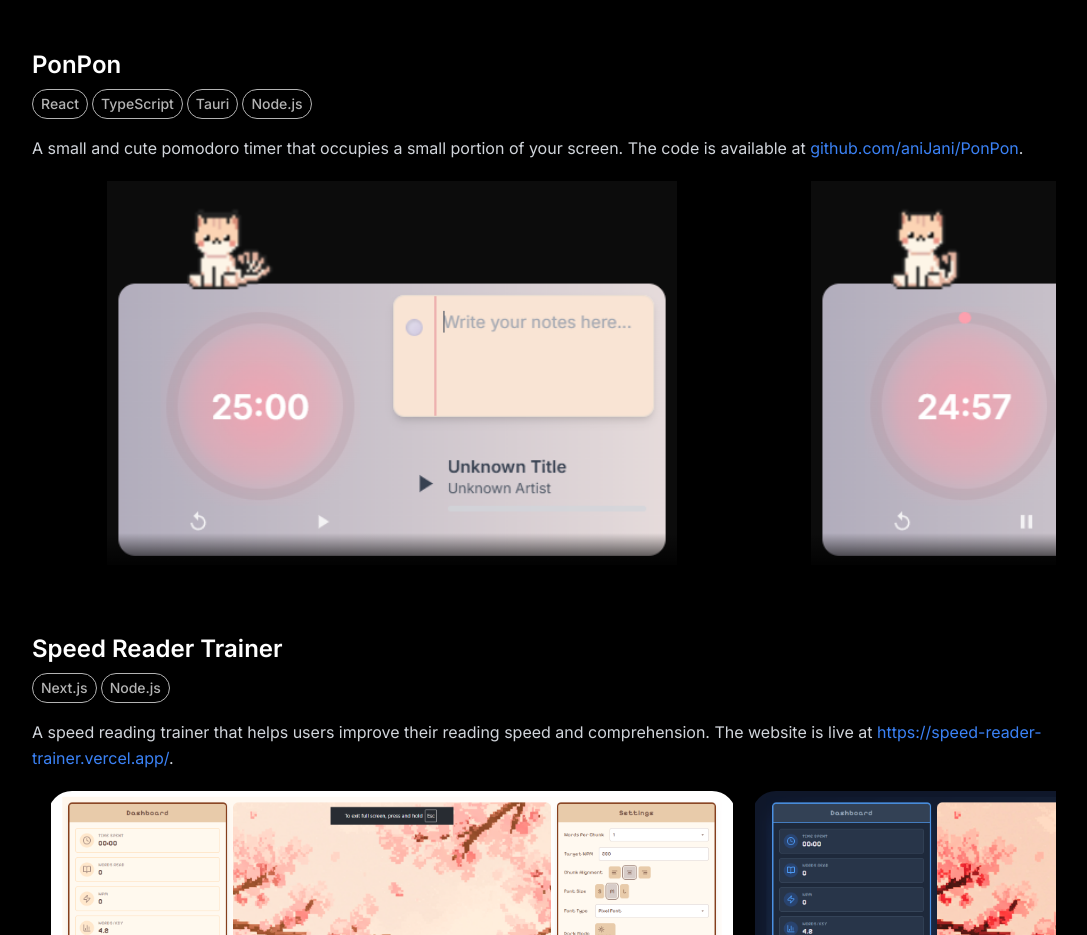
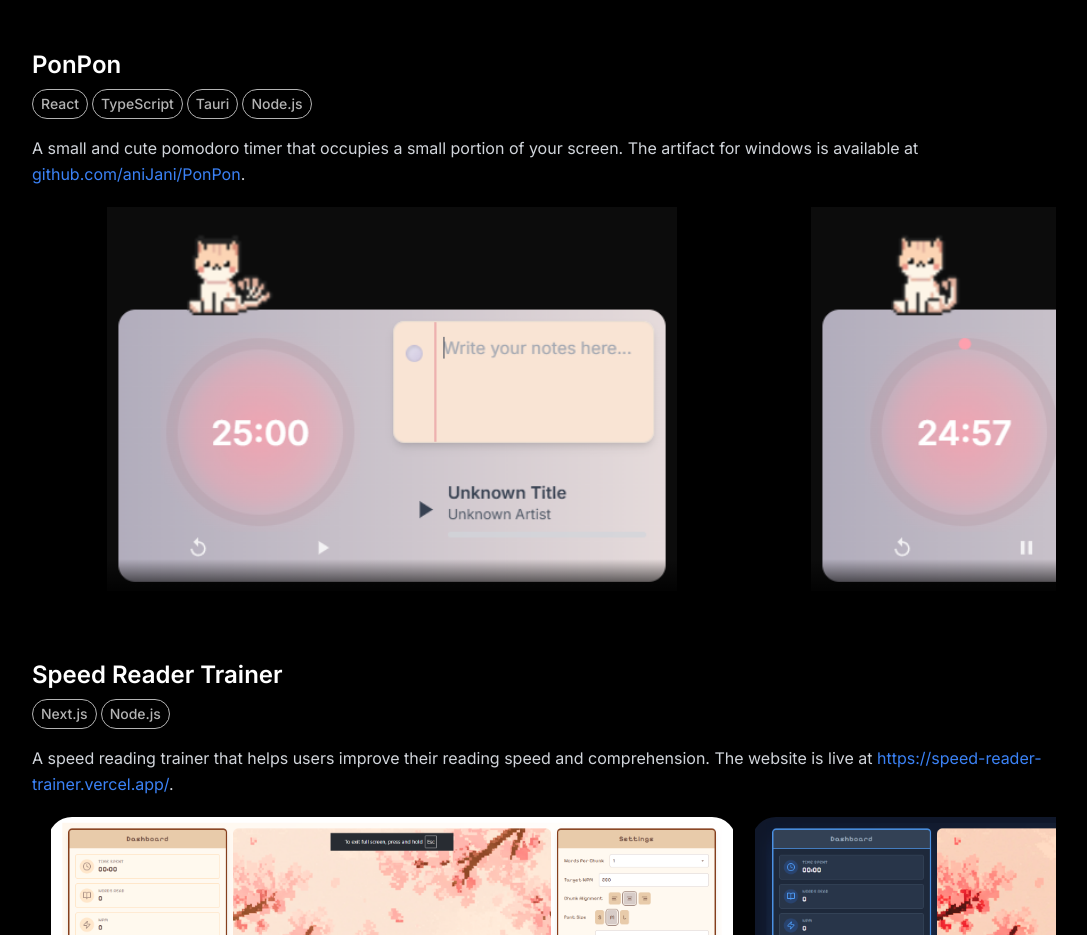
Before and after one commit to aniJani/anijani.github.io, a Next.js app: page / in a window 1280 px wide. Shown: the part 6760-7695 px from the top of the page, without its empty margins (96-1183 px from the left). Built offline with nearby package versions, Linux system fonts and the light colour scheme.

Commit message:
add ponpon build

```diff
--- a/src/app/page.js
+++ b/src/app/page.js
@@ -425,7 +425,7 @@ export default function Home() {
                 </span>
               ))}
             </div>
-            <p className="text-gray-300 mb-4 leading-relaxed">A small and cute pomodoro timer that occupies a small portion of your screen. The code is available at <a href="https://github.com/aniJani/PonPon" className="text-blue-500 hover:text-blue-400 transition-colors">github.com/aniJani/PonPon</a>.</p>
+            <p className="text-gray-300 mb-4 leading-relaxed">A small and cute pomodoro timer that occupies a small portion of your screen. The artifact for windows is available at <a href="https://github.com/aniJani/PonPon" className="text-blue-500 hover:text-blue-400 transition-colors">github.com/aniJani/PonPon</a>.</p>
             <Carousel items={carouselItems6.map((item, index) => (
               <Card key={index} card={item} index={index} layout={true} />
             ))} />
```
